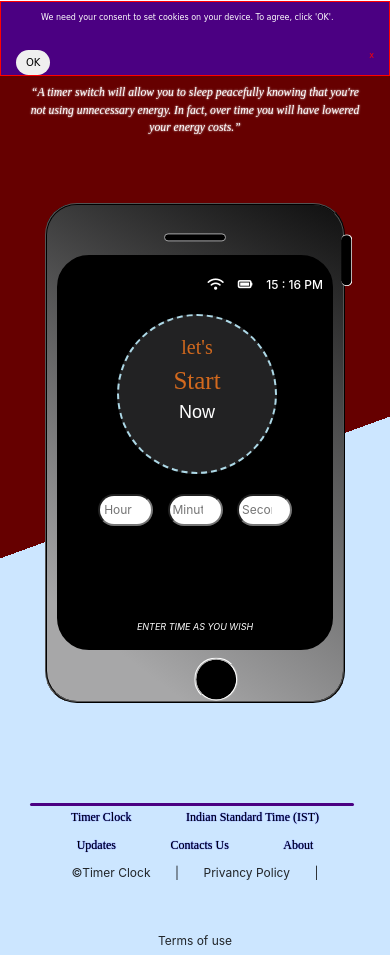
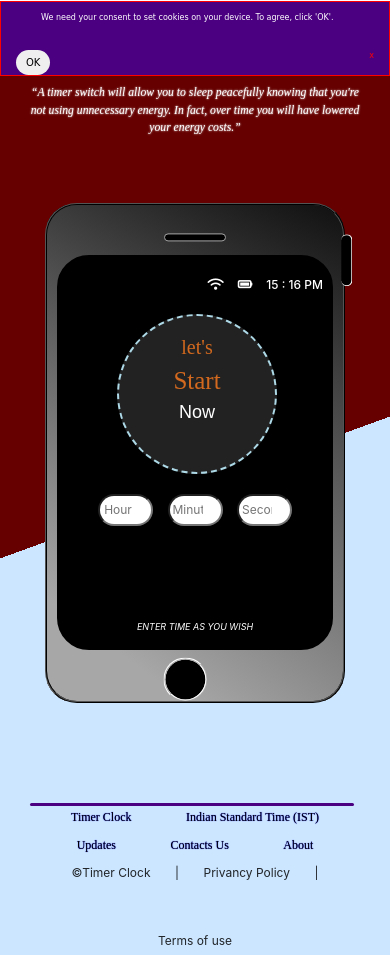
Before and after one commit to RkayBhaker/digital_timer_clock, a plain HTML site: page index.html in a window 390 px wide. Drawn offline with nearby package versions, Linux system fonts and the light colour scheme; a web font is replaced by a local one.

Commit message:
Update clock.css

```diff
--- a/clock.css
+++ b/clock.css
@@ -388,7 +388,7 @@
 				font-size: 9px;
 			}
 			#device_btn2{
-				transform: translate(130%, 85%);
+				transform: translate(60%, 85%);
 			}
 			#linear_background{
 				background: none;
```
